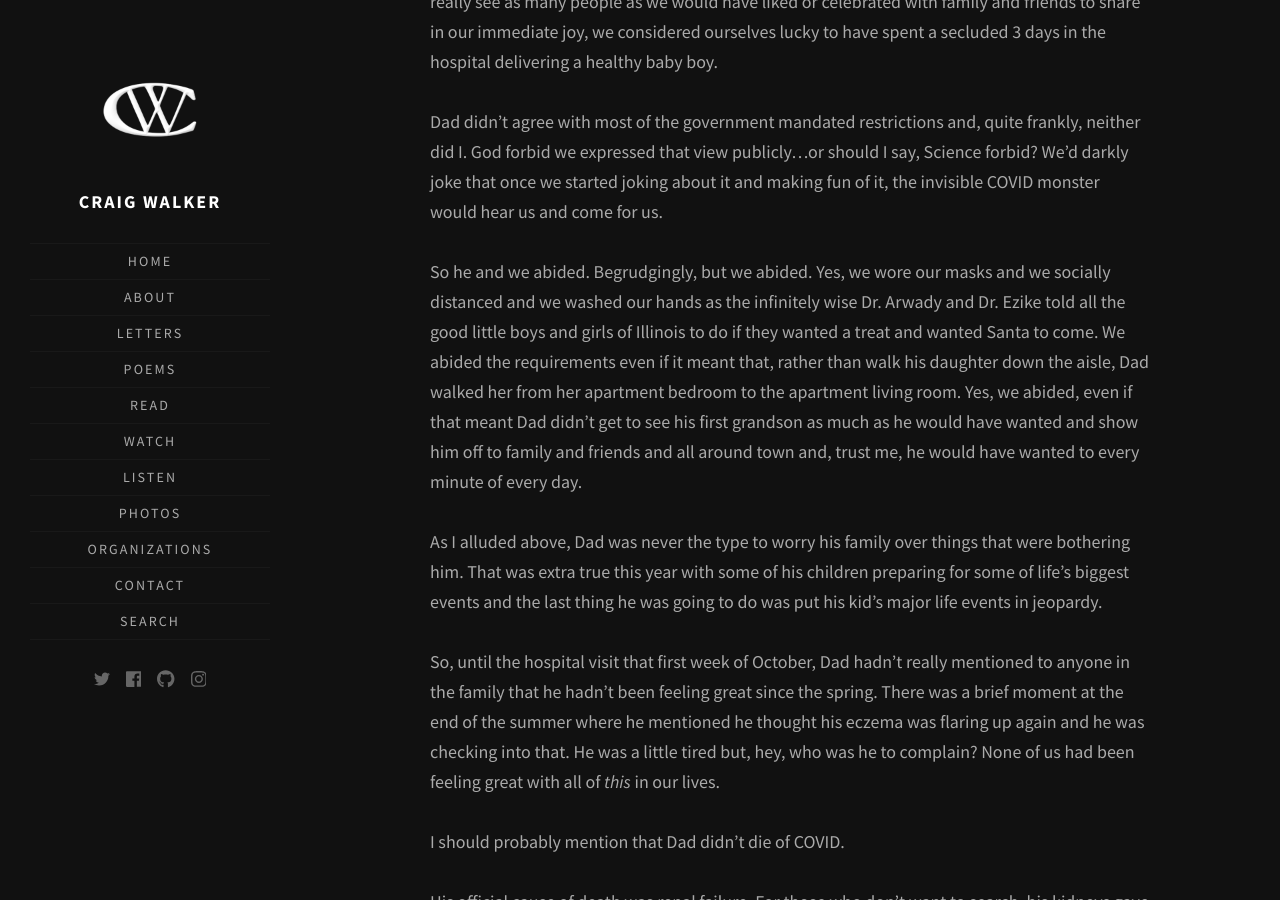
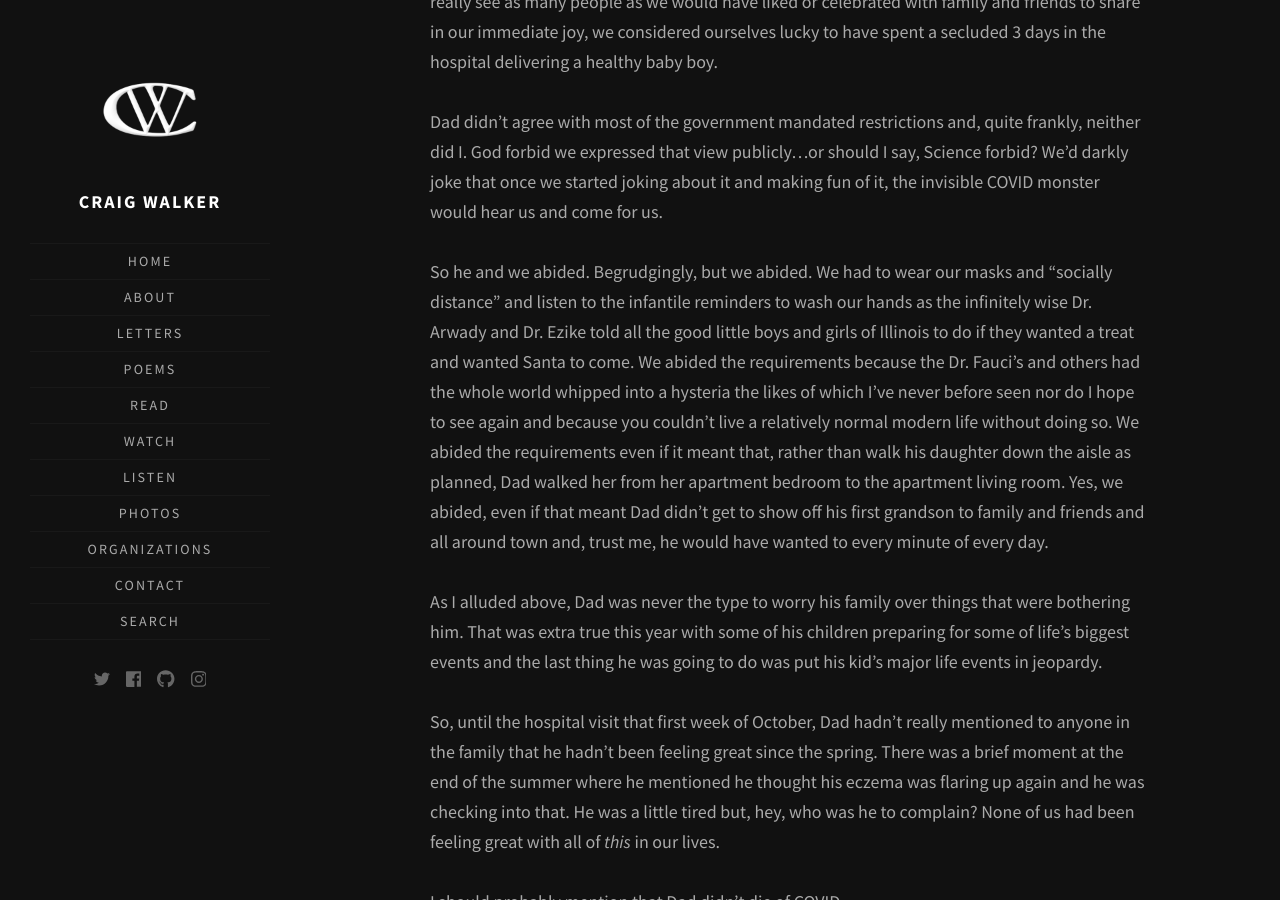
Before and after one commit to walkercraig/walkercraig, a Jekyll site: the page built from _posts/2020/2020-12-31-for-auld-lang-syne-2020.md, in a window 1280 px wide and 900 px high, scrolled down 1307 px. Built offline with Jekyll 4.4.1, drawn with Linux system fonts in a browser that asks for light colours; some web fonts are replaced.

Commit message:
Update 2020-12-31-for-auld-lang-syne-2020.md

```diff
--- a/_posts/2020/2020-12-31-for-auld-lang-syne-2020.md
+++ b/_posts/2020/2020-12-31-for-auld-lang-syne-2020.md
@@ -26,7 +26,7 @@ Fortunately, my employer figured out how to get by and I worked through the lock
 
 Dad didn't agree with most of the government mandated restrictions and, quite frankly, neither did I. God forbid we expressed that view publicly...or should I say, Science forbid? We'd darkly joke that once we started joking about it and making fun of it, the invisible COVID monster would hear us and come for us.
 
-So he and we abided. Begrudgingly, but we abided. Yes, we wore our masks and we socially distanced and we washed our hands as the infinitely wise Dr. Arwady and Dr. Ezike told all the good little boys and girls of Illinois to do if they wanted a treat and wanted Santa to come. We abided the requirements even if it meant that, rather than walk his daughter down the aisle, Dad walked her from her apartment bedroom to the apartment living room. Yes, we abided, even if that meant Dad didn't get to see his first grandson as much as he would have wanted and show him off to family and friends and all around town and, trust me, he would have wanted to every minute of every day.
+So he and we abided. Begrudgingly, but we abided. We had to wear our masks and "socially distance" and listen to the infantile reminders to wash our hands as the infinitely wise Dr. Arwady and Dr. Ezike told all the good little boys and girls of Illinois to do if they wanted a treat and wanted Santa to come. We abided the requirements because the Dr. Fauci's and others had the whole world whipped into a hysteria the likes of which I've never before seen nor do I hope to see again and because you couldn't live a relatively normal modern life without doing so. We abided the requirements even if it meant that, rather than walk his daughter down the aisle as planned, Dad walked her from her apartment bedroom to the apartment living room. Yes, we abided, even if that meant Dad didn't get to show off his first grandson to family and friends and all around town and, trust me, he would have wanted to every minute of every day.
 
 As I alluded above, Dad was never the type to worry his family over things that were bothering him. That was extra true this year with some of his children preparing for some of life's biggest events and the last thing he was going to do was put his kid's major life events in jeopardy.
 
```
